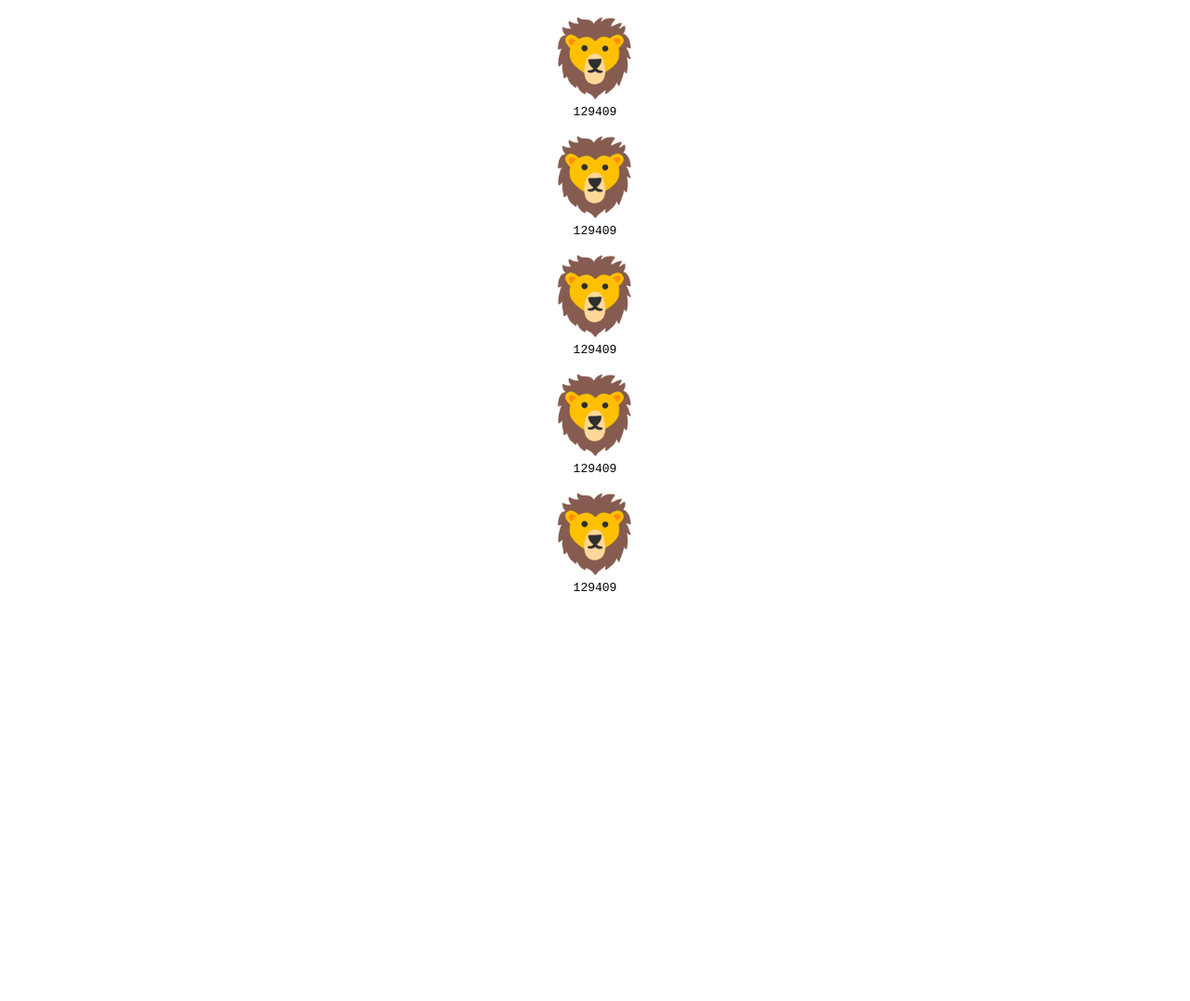
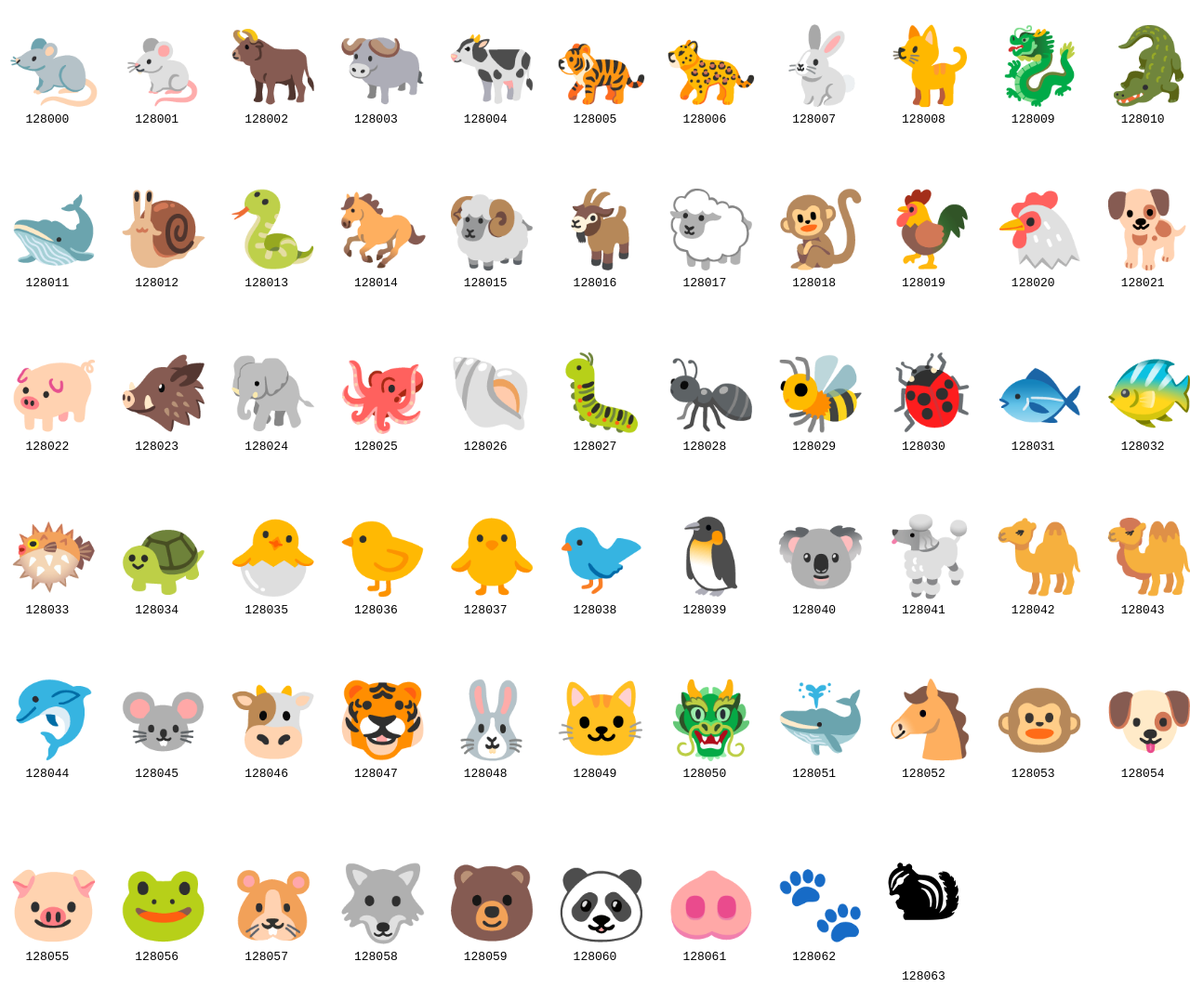
Before and after one commit to guru0026/mtm6302-emoji-guru0026, a plain HTML site: page index.html in a window 1280 px wide. Shown: the whole page at 93% size. Before the commit the page ends 800 px from the top, so only its background shows below. Drawn offline with Linux system fonts and the light colour scheme.

Commit message:
completes assignment

```diff
--- a/index.html
+++ b/index.html
@@ -11,45 +11,7 @@
 
     <main>
 
-        <div class="grid-container">
-
-            <div class="grid-item">
-                <p style="text-align: center;">
-                    <span style="font-size: 5rem;">&#129409;</span><br>
-                    <code>129409</code>
-                  </p>
-            </div>
-
-            <div class="grid-item">
-                <p style="text-align: center;">
-                    <span style="font-size: 5rem;">&#129409;</span><br>
-                    <code>129409</code>
-                  </p>
-            </div>
-
-            <div class="grid-item">
-                <p style="text-align: center;">
-                    <span style="font-size: 5rem;">&#129409;</span><br>
-                    <code>129409</code>
-                  </p>
-            </div>
-
-            <div class="grid-item">
-                <p style="text-align: center;">
-                    <span style="font-size: 5rem;">&#129409;</span><br>
-                    <code>129409</code>
-                  </p>
-            </div>
-
-            <div class="grid-item">
-                <p style="text-align: center;">
-                    <span style="font-size: 5rem;">&#129409;</span><br>
-                    <code>129409</code>
-                  </p>
-            </div>
-
-
-        </div>
+        <div id="farm" class="grid-container"></div>
 
     </main>
 
--- a/script.js
+++ b/script.js
@@ -0,0 +1,17 @@
+let animalFarm = [];
+
+for (let i = 128000; i <= 128063; i++) {
+    animalFarm.push({image: '&#' + i, code: i});
+}
+
+const $container = document.querySelectorAll('grid-container');
+
+const farm = document.getElementById('farm');
+
+animalFarm.forEach((animal) => {
+    const farmDiv = document.createElement('div');
+    farmDiv.innerHTML = `<p style="text-align: center;">
+    <span style="font-size: 5rem;">${animal.image}</span><br>
+    <code>${animal.code}</code></p>`;
+    farm.appendChild(farmDiv);
+});
--- a/style.css
+++ b/style.css
@@ -0,0 +1,6 @@
+.grid-container {
+    display: grid;
+    grid-template-columns: repeat(auto-fit, minmax(5rem, 1fr));
+    grid-gap: 2rem;
+    align-items: center;
+}
```
